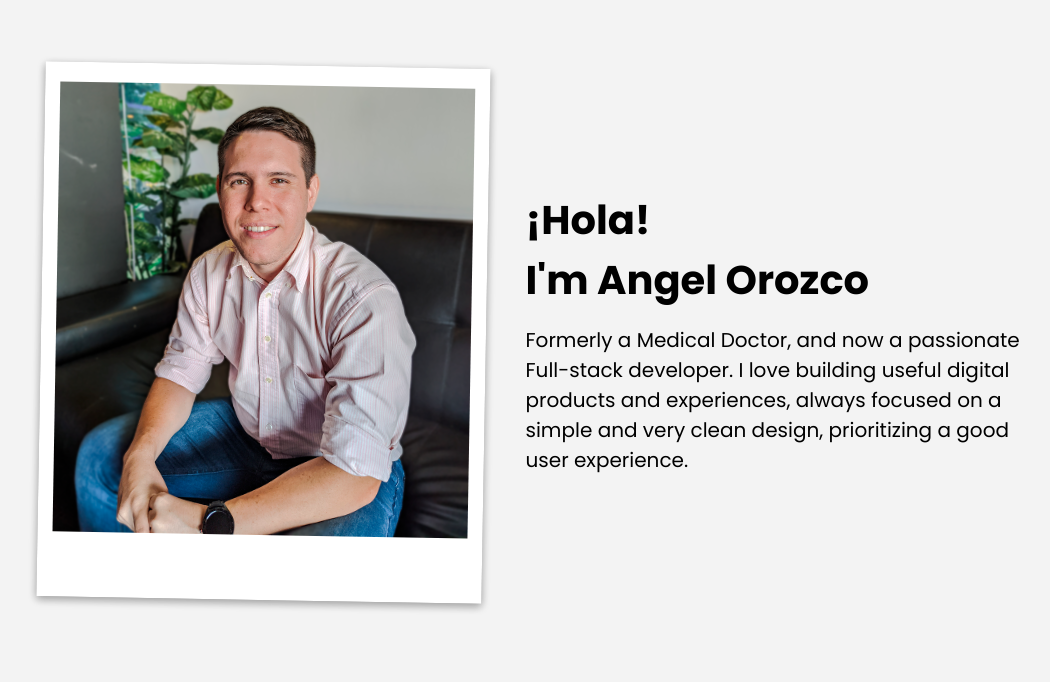
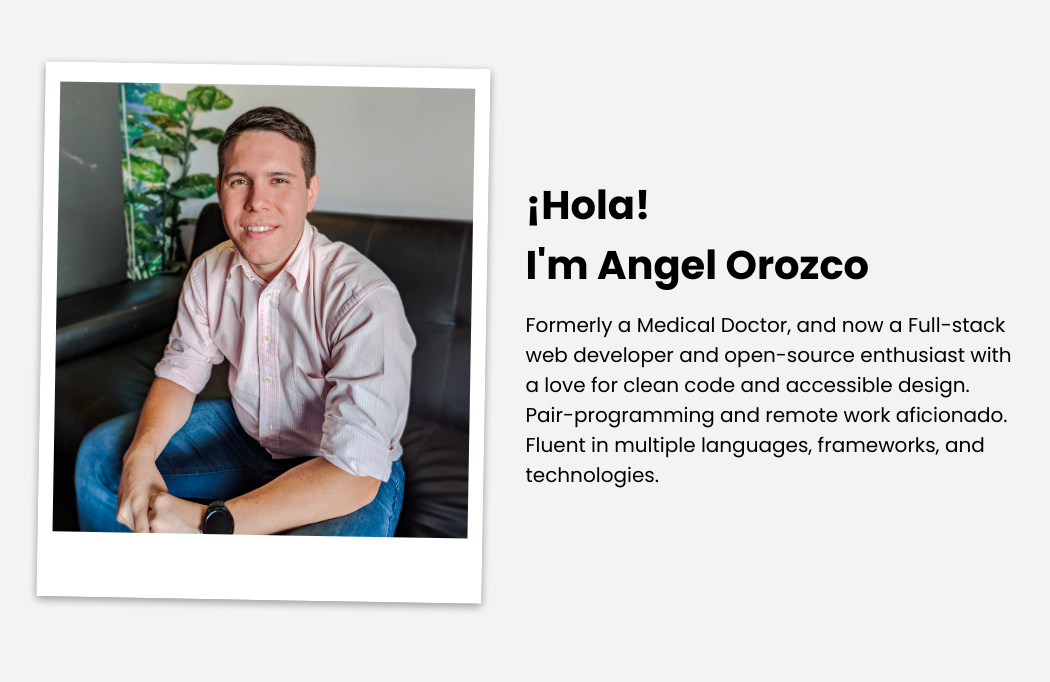
Before and after one commit to orozCoding/portfolio-v1, a React (Create React App) app: page / in a window 1280 px wide. Shown: the part 118-800 px from the top of the page, without its empty margins (122-1172 px from the left). Built offline with nearby package versions, Linux system fonts and the light colour scheme.

Commit message:
Update bio

```diff
--- a/src/sections/About.js
+++ b/src/sections/About.js
@@ -16,10 +16,9 @@ const About = () => {
             <h2> I'm Angel Orozco </h2>
           </div>
           <p>Formerly a Medical Doctor,
-            and now a passionate Full-stack developer.
-            I love building useful digital products and experiences,
-            always focused on a simple and very clean design,
-            prioritizing a good user experience.</p>
+            and now a Full-stack web developer and open-source enthusiast with a love for
+            clean code and accessible design. Pair-programming and remote work aficionado.
+            Fluent in multiple languages, frameworks, and technologies.</p>
         </div>
       </div>
     </section>
```
